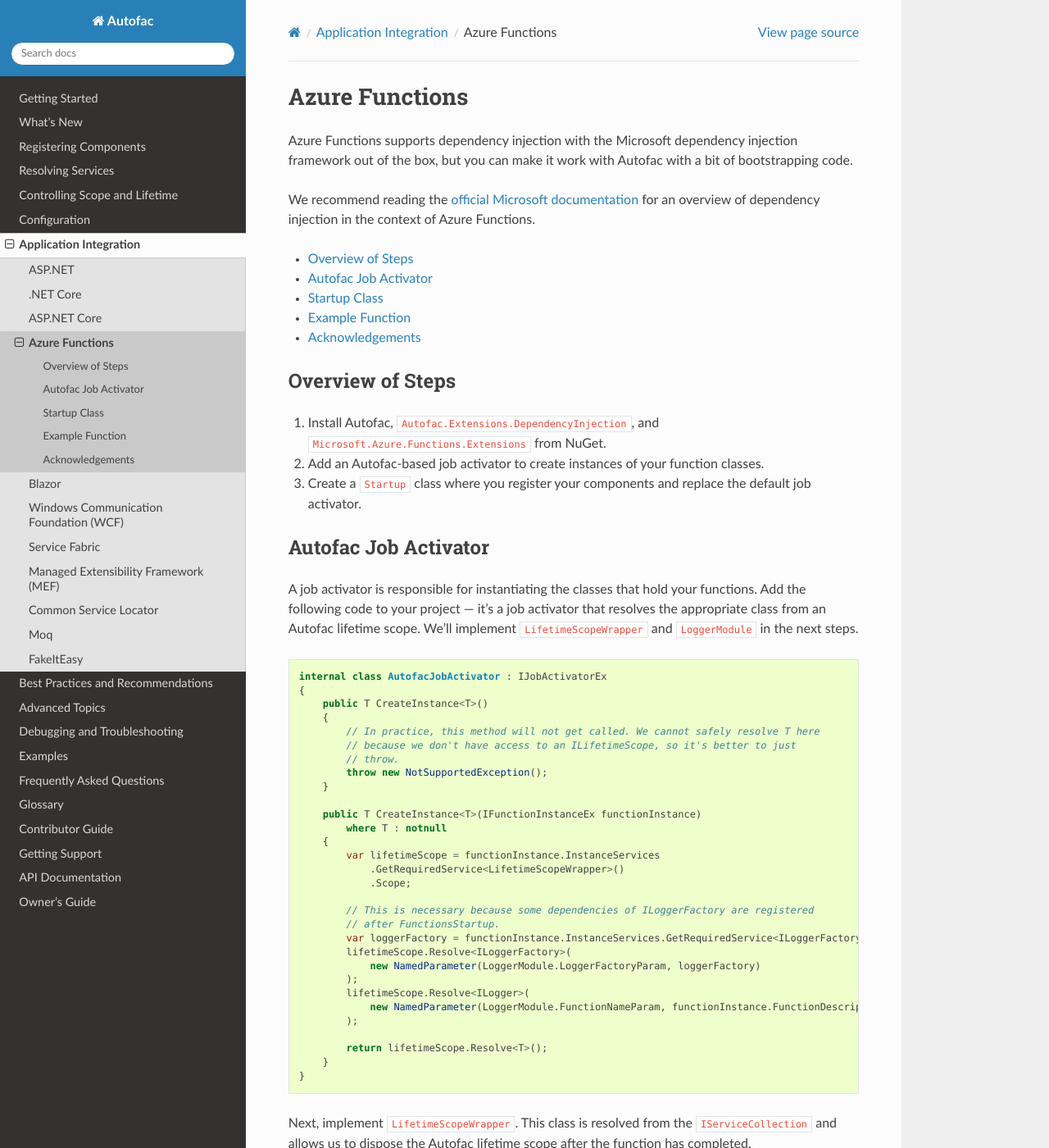
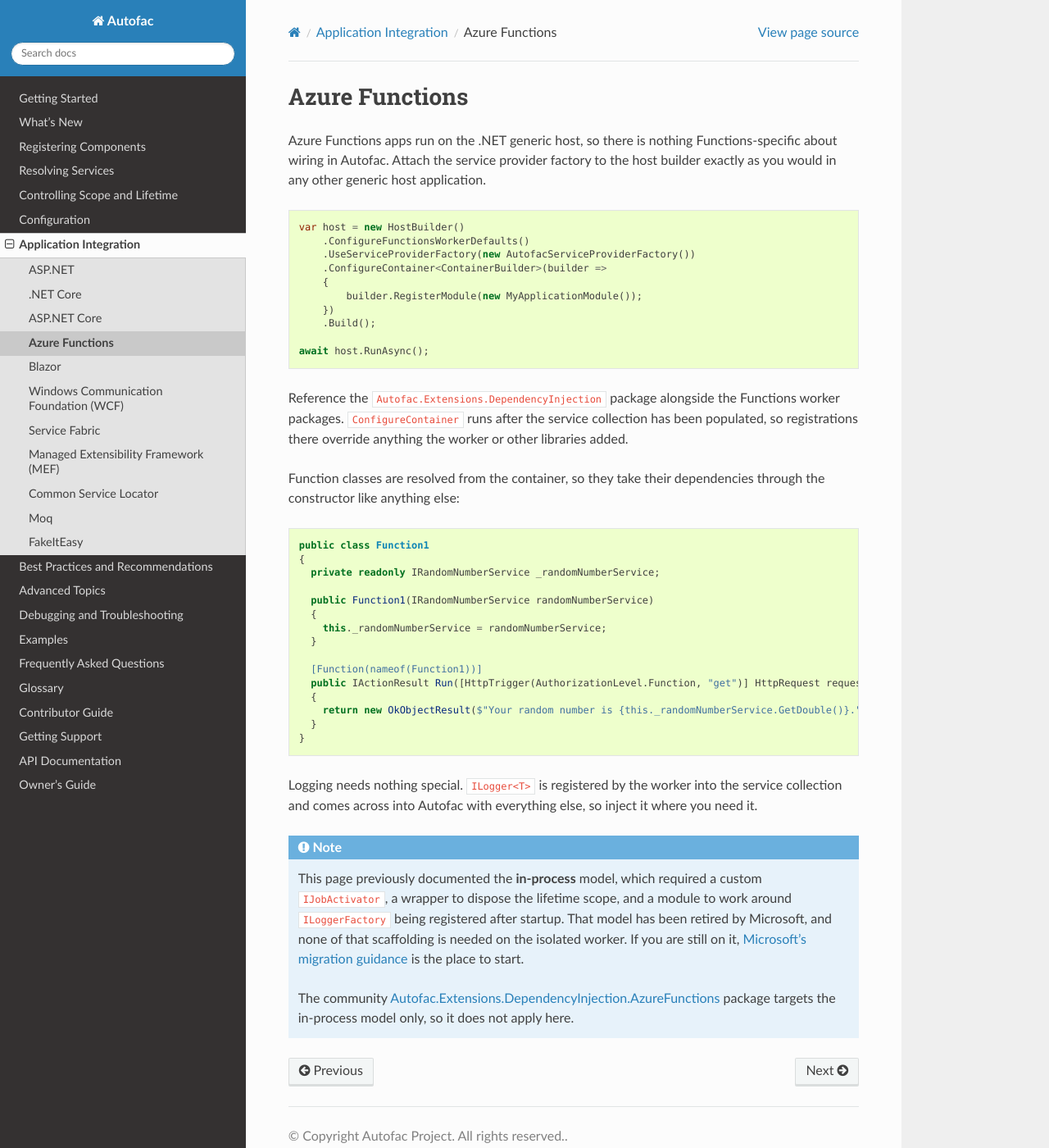
Before and after one commit to autofac/Documentation, a Sphinx documentation site: the page built from docs/integration/azurefunctions.rst, in a window 1280 px wide and 1400 px high. Shown: the whole window at 82% size. Built offline with Sphinx 7.4.7 and the Read the Docs theme 3.1.0, drawn with Linux system fonts in a browser that asks for light colours; some of the changed text lies outside the part shown.

Commit message:
Rewrite Azure Functions for the isolated worker model
The page documented the in-process model, which Microsoft has retired. Nearly
all of it was scaffolding that model demanded: a custom IJobActivator, a
LifetimeScopeWrapper to dispose the request scope, and a LoggerModule to work
around ILoggerFactory being registered after FunctionsStartup ran.

None of that applies on the isolated worker, which is an ordinary .NET generic
host. Autofac attaches the same way it does anywhere else, so the page shrinks
from 184 lines to 48 and mostly points at the pattern already used across the
other hosting pages. Logging in particular needs nothing: the worker registers
ILogger<T> into the service collection and Populate carries it across.

The package landscape confirms the split rather than my assuming it.
Microsoft.Azure.Functions.Extensions, which the old page required, is stalled at
1.1.0; Microsoft.Azure.Functions.Worker is at 2.52.0. The community
Autofac.Extensions.DependencyInjection.AzureFunctions package the page
recommended describes itself as being for "non isolated Azure Functions", so it
does not apply here at all - worth saying, since the previous page pointed at it
as the easier option.

A note records what the page used to cover and links Microsoft's migration
guidance, so someone arriving from a search on the old scaffolding is not left
wondering where it went.

The registration pattern in the sample was compiled and run against
Microsoft.Extensions.Hosting 10.0.0 and Autofac.Extensions.DependencyInjection
11.0.2 before being written down, rather than transcribed from memory.

```diff
--- a/docs/integration/azurefunctions.rst
+++ b/docs/integration/azurefunctions.rst
@@ -2,183 +2,47 @@
 Azure Functions
 ===============
 
-Azure Functions supports dependency injection with the Microsoft dependency injection framework out of the box, but you can make it work with Autofac with a bit of bootstrapping code.
-
-We recommend reading the `official Microsoft documentation <https://learn.microsoft.com/en-us/azure/azure-functions/functions-dotnet-dependency-injection>`_ for an overview of dependency injection in the context of Azure Functions.
-
-.. contents::
-  :local:
-
-Overview of Steps
-=================
-
-#. Install Autofac, ``Autofac.Extensions.DependencyInjection``, and ``Microsoft.Azure.Functions.Extensions`` from NuGet.
-#. Add an Autofac-based job activator to create instances of your function classes.
-#. Create a ``Startup`` class where you register your components and replace the default job activator.
-
-Autofac Job Activator
-=====================
-
-A job activator is responsible for instantiating the classes that hold your functions. Add the following code to your project — it's a job activator that resolves the appropriate class from an Autofac lifetime scope. We'll implement ``LifetimeScopeWrapper`` and ``LoggerModule`` in the next steps.
+Azure Functions apps run on the .NET generic host, so there is nothing Functions-specific about wiring in Autofac. Attach the service provider factory to the host builder exactly as you would in any other generic host application.
 
 .. sourcecode:: csharp
 
-    internal class AutofacJobActivator : IJobActivatorEx
-    {
-        public T CreateInstance<T>()
+    var host = new HostBuilder()
+        .ConfigureFunctionsWorkerDefaults()
+        .UseServiceProviderFactory(new AutofacServiceProviderFactory())
+        .ConfigureContainer<ContainerBuilder>(builder =>
         {
-            // In practice, this method will not get called. We cannot safely resolve T here
-            // because we don't have access to an ILifetimeScope, so it's better to just
-            // throw.
-            throw new NotSupportedException();
-        }
+            builder.RegisterModule(new MyApplicationModule());
+        })
+        .Build();
 
-        public T CreateInstance<T>(IFunctionInstanceEx functionInstance)
-            where T : notnull
-        {
-            var lifetimeScope = functionInstance.InstanceServices
-                .GetRequiredService<LifetimeScopeWrapper>()
-                .Scope;
+    await host.RunAsync();
 
-            // This is necessary because some dependencies of ILoggerFactory are registered
-            // after FunctionsStartup.
-            var loggerFactory = functionInstance.InstanceServices.GetRequiredService<ILoggerFactory>();
-            lifetimeScope.Resolve<ILoggerFactory>(
-                new NamedParameter(LoggerModule.LoggerFactoryParam, loggerFactory)
-            );
-            lifetimeScope.Resolve<ILogger>(
-                new NamedParameter(LoggerModule.FunctionNameParam, functionInstance.FunctionDescriptor.LogName)
-            );
+Reference the ``Autofac.Extensions.DependencyInjection`` package alongside the Functions worker packages. ``ConfigureContainer`` runs after the service collection has been populated, so registrations there override anything the worker or other libraries added.
 
-            return lifetimeScope.Resolve<T>();
-        }
-    }
-
-Next, implement ``LifetimeScopeWrapper``. This class is resolved from the ``IServiceCollection`` and allows us to dispose the Autofac lifetime scope after the function has completed.
-
-.. sourcecode:: csharp
-
-  internal sealed class LifetimeScopeWrapper : IDisposable
-  {
-      public ILifetimeScope Scope { get; }
-
-      public LifetimeScopeWrapper(IContainer container)
-      {
-          Scope = container.BeginLifetimeScope();
-      }
-
-      public void Dispose()
-      {
-          Scope.Dispose();
-      }
-  }
-
-Special logic is needed for us to be able to resolve ``ILogger`` because certain logger factories are not initialized until after the ``Startup`` class has run. We can work around this by adding the following code.
-
-.. sourcecode:: csharp
-
-    internal class LoggerModule : Module
-    {
-        public const string LoggerFactoryParam = "loggerFactory";
-        public const string FunctionNameParam = "functionName";
-
-        protected override void Load(ContainerBuilder builder)
-        {
-            builder.Register((ctx, p) => p.Named<ILoggerFactory>(LoggerFactoryParam))
-                .SingleInstance();
-
-            builder.Register((ctx, p) =>
-                {
-                    var factory = ctx.Resolve<ILoggerFactory>();
-                    var functionName = p.Named<string>(FunctionNameParam);
-
-                    return factory.CreateLogger(Microsoft.Azure.WebJobs.Logging.LogCategories.CreateFunctionUserCategory(functionName));
-                })
-                .InstancePerLifetimeScope();
-        }
-    }
-
-``LoggerModule`` should be included in your project even if you don't use ``ILogger`` directly, since this interface is referenced by many of Microsoft's NuGet packages.
-
-Startup Class
-=============
-
-Finally, add a ``Startup`` class to tie everything together. This class is conceptually very similar to the ``Startup`` class in ASP.NET Core projects.
-
-The ``FunctionsStartup`` base class is provided by the ``Microsoft.Azure.Functions.Extensions`` NuGet package.
-
-.. sourcecode:: csharp
-
-    [assembly: FunctionsStartup(typeof(MyFunctionApp.Startup))]
-
-    namespace MyFunctionApp;
-
-    internal class Startup : FunctionsStartup
-    {
-        public override void Configure(IFunctionsHostBuilder builder)
-        {
-            // Use IServiceCollection.Add extension method to add features as needed, e.g.
-            builder.Services.AddDataProtection();
-
-            builder.Services.AddSingleton(GetContainer(builder.Services));
-
-            // Important: Use AddScoped so our Autofac lifetime scope gets disposed
-            // when the function finishes executing
-            builder.Services.AddScoped<LifetimeScopeWrapper>();
-
-            builder.Services.Replace(ServiceDescriptor.Singleton(typeof(IJobActivator), typeof(AutofacJobActivator)));
-            builder.Services.Replace(ServiceDescriptor.Singleton(typeof(IJobActivatorEx), typeof(AutofacJobActivator)));
-        }
-
-        private static IContainer GetContainer(IServiceCollection serviceCollection)
-        {
-            var containerBuilder = new ContainerBuilder();
-            containerBuilder.Populate(serviceCollection);
-            containerBuilder.RegisterModule<LoggerModule>();
-
-            // This is a convenient way to register all your function classes at once
-            containerBuilder.RegisterAssemblyTypes(typeof(Startup).Assembly)
-                .InNamespaceOf<Function1>();
-
-            // TODO: Register other dependencies with the ContainerBuilder like normal
-
-            return containerBuilder.Build();
-        }
-    }
-
-And that's it! Your function classes will now be resolved from Autofac.
-
-Example Function
-================
-
-Here's an example of an HTTP-triggered function that uses a service from dependency injection. Notice that the class and ``Run`` method are not static.
+Function classes are resolved from the container, so they take their dependencies through the constructor like anything else:
 
 .. sourcecode:: csharp
 
     public class Function1
     {
-        private readonly IRandomNumberService _randomNumberService;
+      private readonly IRandomNumberService _randomNumberService;
 
-        public Function1(IRandomNumberService randomNumberService)
-        {
-            _randomNumberService = randomNumberService;
-        }
+      public Function1(IRandomNumberService randomNumberService)
+      {
+        this._randomNumberService = randomNumberService;
+      }
 
-        // Call this by going to http://localhost:7071/api/Function1 in your web browser
-        [FunctionName("Function1")]
-        public IActionResult Run(
-            [HttpTrigger(AuthorizationLevel.Function, "get", Route = null)]
-            HttpRequest request
-        )
-        {
-            var number = _randomNumberService.GetDouble();
-
-            return new OkObjectResult($"Your random number is {number}.");
-        }
+      [Function(nameof(Function1))]
+      public IActionResult Run([HttpTrigger(AuthorizationLevel.Function, "get")] HttpRequest request)
+      {
+        return new OkObjectResult($"Your random number is {this._randomNumberService.GetDouble()}.");
+      }
     }
 
+Logging needs nothing special. ``ILogger<T>`` is registered by the worker into the service collection and comes across into Autofac with everything else, so inject it where you need it.
 
-Acknowledgements
-================
+.. note::
 
-This guide was inspired by `Autofac.Extensions.DependencyInjection.AzureFunctions <https://github.com/junalmeida/autofac-azurefunctions>`_, a community NuGet package. Give ``Autofac.Extensions.DependencyInjection.AzureFunctions`` a try if you would prefer a NuGet package over the DIY approach presented here.
+   This page previously documented the **in-process** model, which required a custom ``IJobActivator``, a wrapper to dispose the lifetime scope, and a module to work around ``ILoggerFactory`` being registered after startup. That model has been retired by Microsoft, and none of that scaffolding is needed on the isolated worker. If you are still on it, `Microsoft's migration guidance <https://learn.microsoft.com/en-us/azure/azure-functions/migrate-dotnet-to-isolated-model>`_ is the place to start.
+
+   The community `Autofac.Extensions.DependencyInjection.AzureFunctions <https://github.com/junalmeida/autofac-azurefunctions>`_ package targets the in-process model only, so it does not apply here.
```
